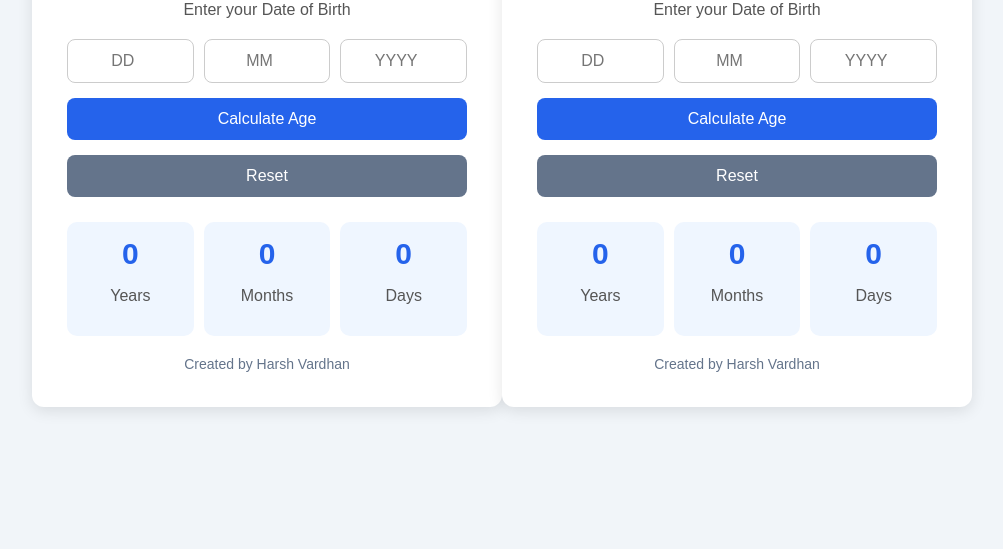
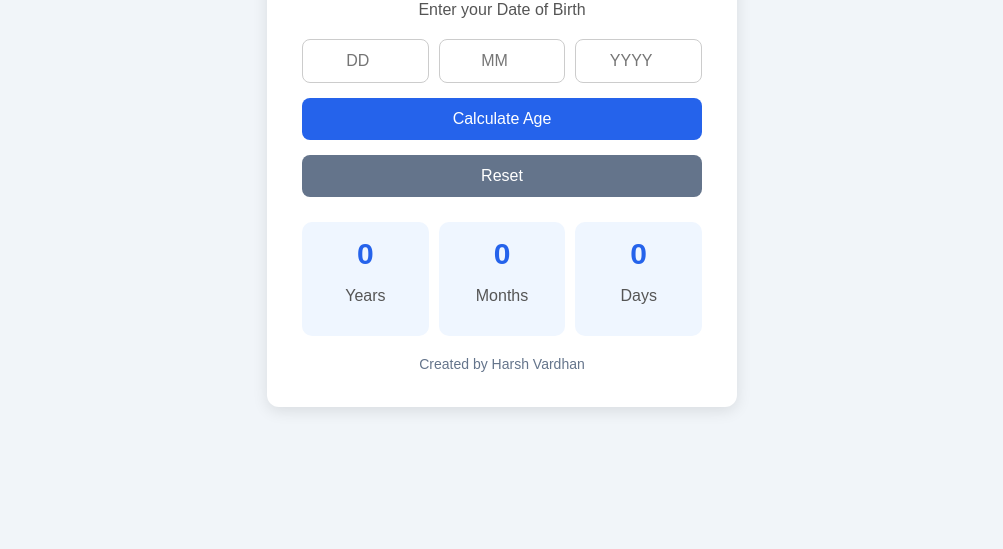
Before and after one commit to harsh-vardhan-tech/CodeAlpha-AgeCalculator, a plain HTML site: page index.html in a window 1280 px wide. Shown: the part 251-800 px from the top of the page, without its empty margins (138-1141 px from the left). Drawn offline with Linux system fonts and the light colour scheme.

Commit message:
Update index.html

```diff
--- a/index.html
+++ b/index.html
@@ -88,94 +88,4 @@
 <script src="script.js"></script>
 
 </body>
-</html><!DOCTYPE html>
-<html lang="en">
-
-<head>
-  <meta charset="UTF-8">
-  <meta name="viewport"
-  content="width=device-width, initial-scale=1.0">
-
-  <title>Age Calculator</title>
-
-  <link rel="stylesheet" href="style.css">
-</head>
-
-<body>
-
-<div class="container">
-
-  <h1>🎂 Age Calculator</h1>
-
-  <p>Enter your Date of Birth</p>
-
-  <div class="input-box">
-
-    <input type="number"
-    id="day"
-    placeholder="DD"
-    min="1"
-    max="31">
-
-    <input type="number"
-    id="month"
-    placeholder="MM"
-    min="1"
-    max="12">
-
-    <input type="number"
-    id="year"
-    placeholder="YYYY"
-    min="1900"
-    max="2026">
-
-  </div>
-
-  <button onclick="calculateAge()">
-    Calculate Age
-  </button>
-
-  <button class="reset-btn"
-  onclick="resetFields()">
-    Reset
-  </button>
-
-  <p id="error"></p>
-
-  <div class="result-box">
-
-    <div class="card">
-      <span id="years">0</span>
-      <p>Years</p>
-    </div>
-
-    <div class="card">
-      <span id="months">0</span>
-      <p>Months</p>
-    </div>
-
-    <div class="card">
-      <span id="days">0</span>
-      <p>Days</p>
-    </div>
-
-  </div>
-
-  <div class="extra-info">
-
-    <p id="birthday"></p>
-
-    <p id="weekday"></p>
-
-  </div>
-
-  <footer>
-    Created by Harsh Vardhan
-  </footer>
-
-</div>
-
-<script src="script.js"></script>
-
-</body>
 </html>
```
